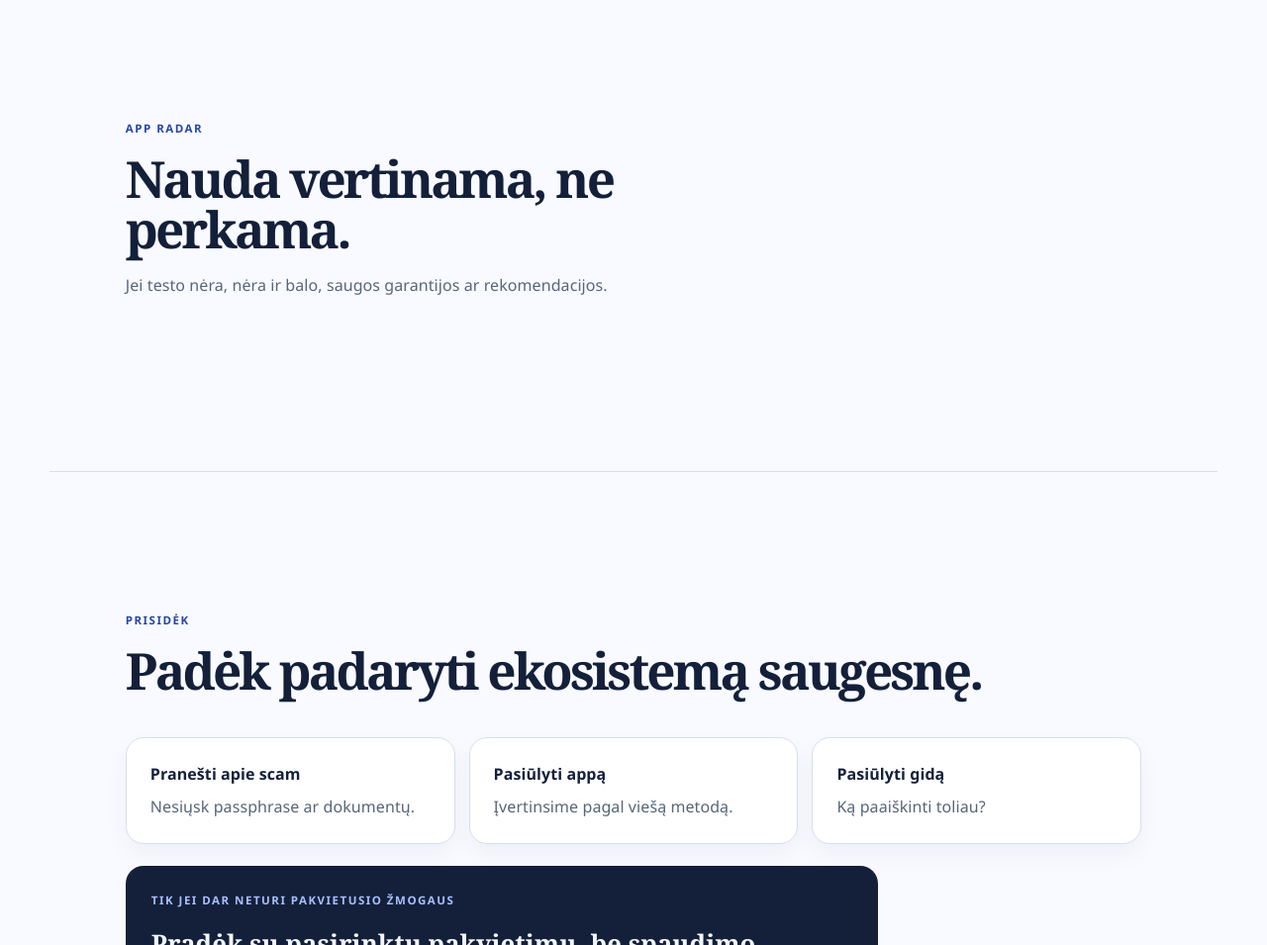
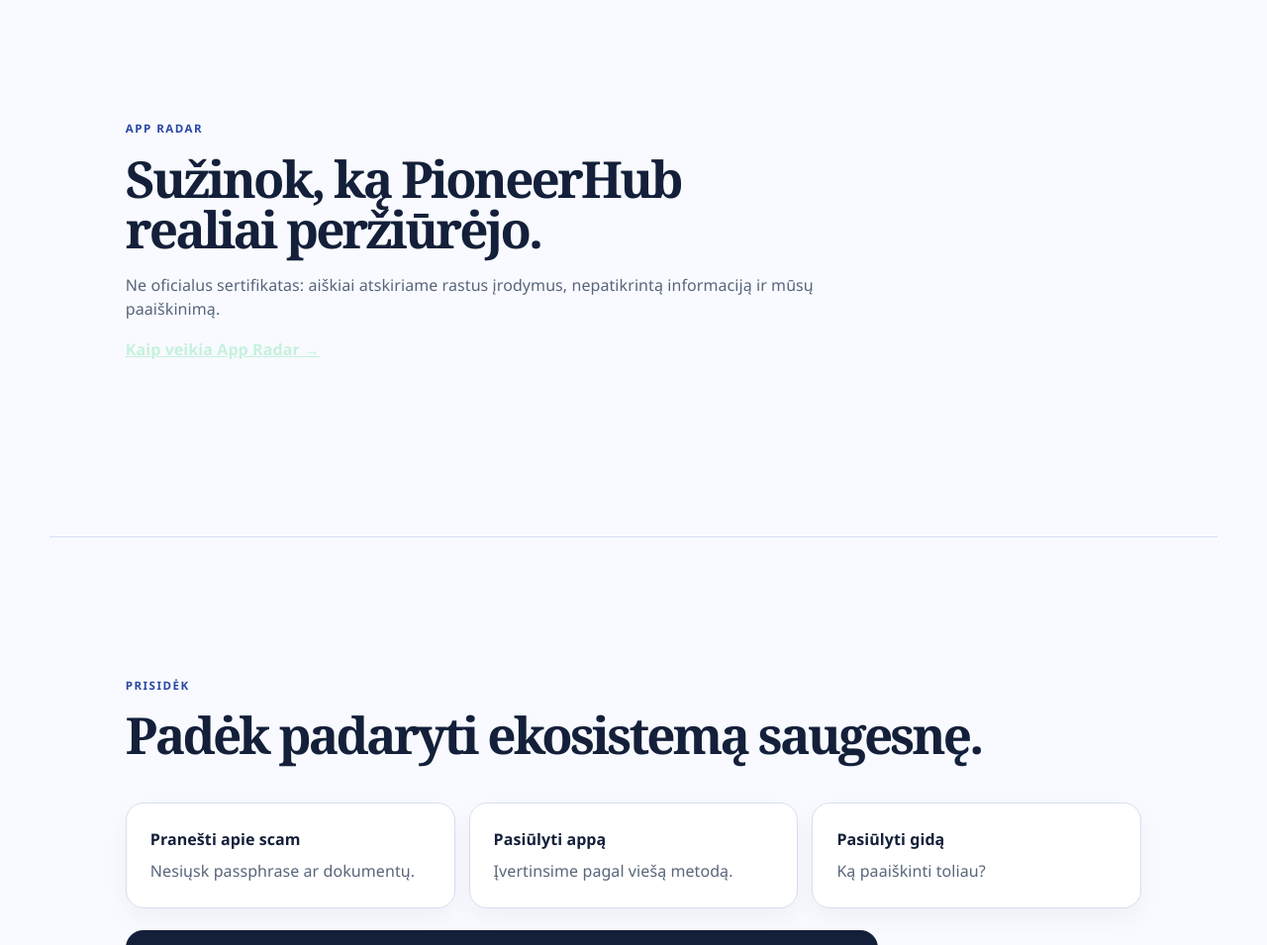
Before and after one commit to Skrayls/PioneerHub, a website: page app/index.html in a window 1280 px wide. Shown: the part 4060-5015 px from the top of the page at 99% size. Drawn offline with Linux system fonts and the light colour scheme; a script that the page names is missing.

Commit message:
feat: clarify app radar home entry

```diff
--- a/app/index.html
+++ b/app/index.html
@@ -5,5 +5,5 @@
 <section id="learn" class="section"><div class="intro"><p class="eyebrow">LEARN V1</p><h2>Rask atsakymą, ne triukšmą.</h2><p>Temos sugrupuotos pagal veiksmą. Kintama informacija tikrinama pagal oficialius Pi šaltinius.</p><input id="search" type="search" placeholder="Ieškoti: KYC, wallet, balansas…" aria-label="Ieškoti gidų"></div><div id="learnCards" class="cards"></div><p class="source">Peržiūrėta: 2026-08-19 · Šaltiniai: <a href="https://minepi.com/safety" target="_blank" rel="noreferrer">Pi Safety</a>, <a href="https://minepi.com/developers/" target="_blank" rel="noreferrer">Pi Developers</a>.</p></section>
 <section id="safety" class="section dark"><div class="intro"><p class="eyebrow">SAFETY CENTER</p><h2>Rami patikra prieš rizikingą veiksmą.</h2><p>Jei esi ne tikras dėl prašymo, nuorodos ar siuntimo — pradėk nuo aiškaus veiksmo, ne nuo gautos žinutės.</p><a class="button primary" href="/sauga">Atidaryti tris saugos scenarijus</a></div></section>
 <section id="shield" class="section shield"><div class="intro"><p class="eyebrow">PIONEERHUB SCAM SHIELD · NEMOKAMAS</p><h2>Patikrink signalus prieš atsakydamas.</h2><p>Pažymėk tik tai, ką matai. PioneerHub nieko neišsaugo ir neprašo adreso, passphrase ar ekrano nuotraukų.</p></div><form id="shieldForm" class="shield-form"><fieldset><legend>Kas vyksta?</legend><label><input type="checkbox" name="signal" value="passphrase"> Prašo wallet passphrase, seed frazės arba privataus rakto</label><label><input type="checkbox" name="signal" value="payment"> Prašo siųsti Pi, „KYC mokestį“ arba avansą</label><label><input type="checkbox" name="signal" value="impersonation"> Apsimeta Pi support, KYC darbuotoju ar žinomu žmogumi</label><label><input type="checkbox" name="signal" value="link"> Siunčia nepažįstamą nuorodą, appą ar formą per DM/SMS</label><label><input type="checkbox" name="signal" value="pressure"> Žada garantuotą grąžą arba spaudžia veikti dabar</label></fieldset><div class="shield-actions"><button class="button primary" type="submit">Įvertinti signalus</button><button class="button quiet" type="reset">Išvalyti</button></div></form><div id="shieldResult" class="shield-result" aria-live="polite" hidden></div></section>
-<section id="radar" class="section"><div class="intro"><p class="eyebrow">APP RADAR</p><h2>Nauda vertinama, ne perkama.</h2><p>Jei testo nėra, nėra ir balo, saugos garantijos ar rekomendacijos.</p></div><div class="radar"></div></section>
+<section id="radar" class="section"><div class="intro"><p class="eyebrow">APP RADAR</p><h2>Sužinok, ką PioneerHub realiai peržiūrėjo.</h2><p>Ne oficialus sertifikatas: aiškiai atskiriame rastus įrodymus, nepatikrintą informaciją ir mūsų paaiškinimą.</p><a class="text-link" href="/radar/metodika">Kaip veikia App Radar →</a></div><div class="radar"></div></section>
 <section id="community" class="section community"><p class="eyebrow">PRISIDĖK</p><h2>Padėk padaryti ekosistemą saugesnę.</h2><div class="cards compact"><a href="mailto:hello@pioneerhub.lt?subject=Scam%20report"><b>Pranešti apie scam</b><span>Nesiųsk passphrase ar dokumentų.</span></a><a href="mailto:hello@pioneerhub.lt?subject=App%20suggestion"><b>Pasiūlyti appą</b><span>Įvertinsime pagal viešą metodą.</span></a><a href="mailto:hello@pioneerhub.lt?subject=Guide%20idea"><b>Pasiūlyti gidą</b><span>Ką paaiškinti toliau?</span></a></div><aside class="referral" aria-labelledby="referralTitle"><p class="eyebrow">TIK JEI DAR NETURI PAKVIETUSIO ŽMOGAUS</p><h3 id="referralTitle">Pradėk su pasirinktu pakvietimu, be spaudimo.</h3><p>Jei jau turi pakvietusį žmogų, rinkis jį. Jei dar neturi Pi paskyros ir nori, gali savanoriškai pradėti su <strong>BlackMerchanter</strong>.</p><a class="button referral-link" data-event="referral_open" href="https://minepi.com/BlackMerchanter" target="_blank" rel="noreferrer">Atidaryti BlackMerchanter pakvietimą ↗</a></aside><details id="lab" class="diagnostic"><summary>Testnet Payment Lab — užrakinta techninė diagnostika</summary><p>Mokėjimai nekuriami. Ši zona nėra pagrindinio produkto dalis.</p></details></section></main><footer>PioneerHub Lithuania · Saugumas ir esminiai gidai visada nemokami. Pi Network™ yra PI Community Company prekės ženklas.</footer><script src="app.js"></script></body></html>
```
